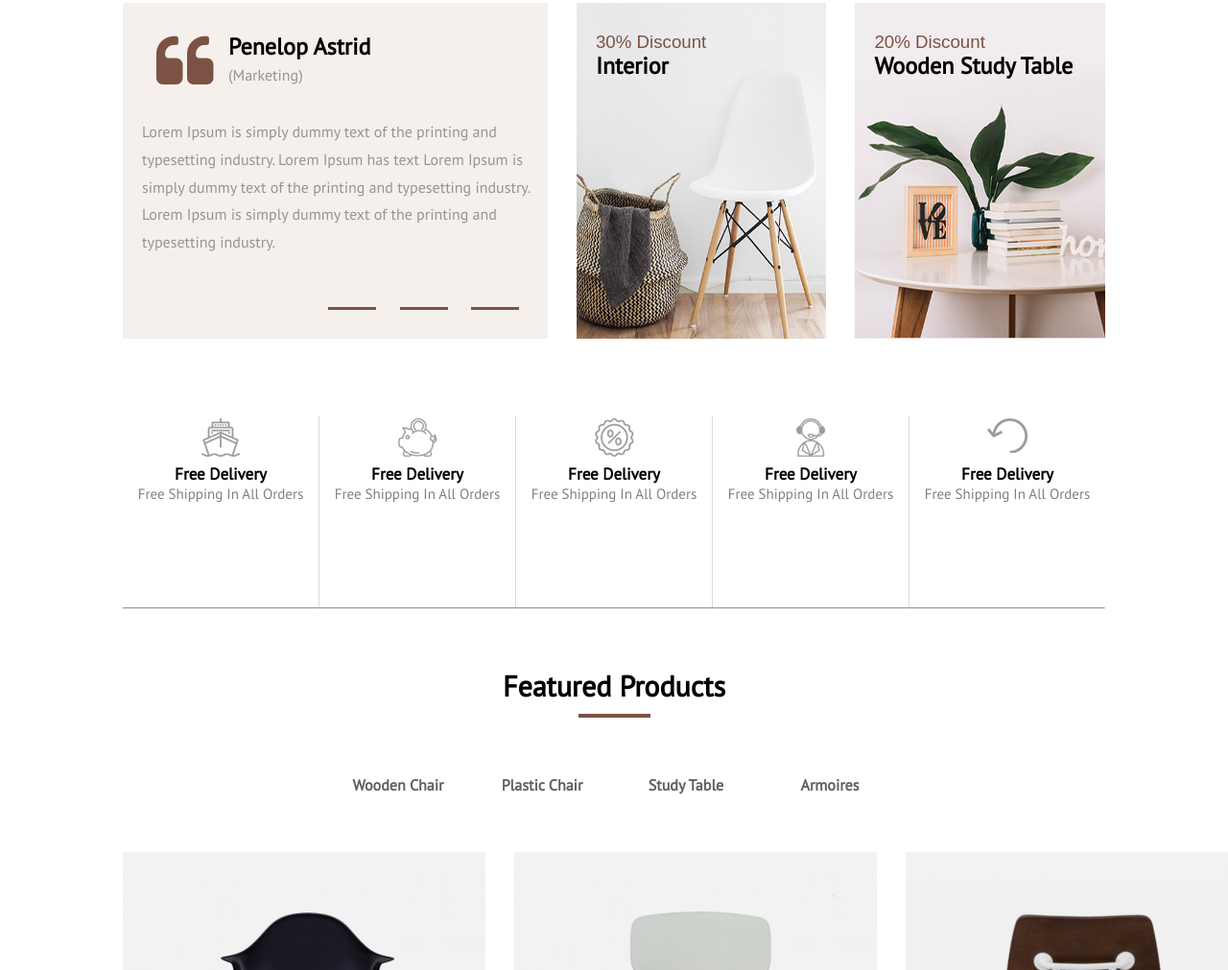
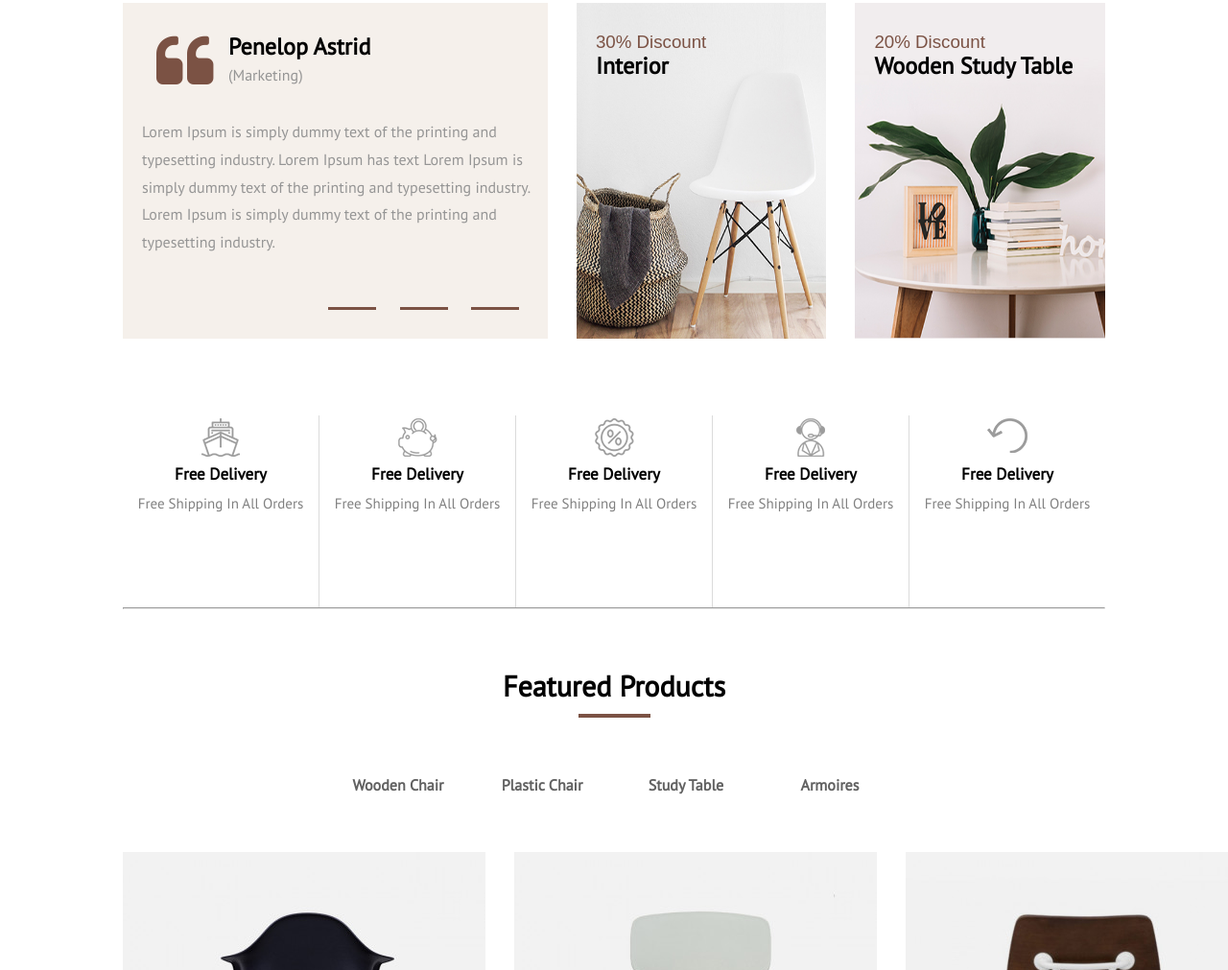
Before and after one commit to mohajore/Rock, a plain HTML site: page index.html in a window 1280 px wide. Shown: the part 1337-2348 px from the top of the page at 96% size. Drawn offline with Linux system fonts and the light colour scheme.

Commit message:
Update cssfile.css

```diff
--- a/cssfiles/cssfile.css
+++ b/cssfiles/cssfile.css
@@ -124,7 +124,7 @@ header .header-content{
     left: 0;
     border-color: var(--maincolor);
     border-style: solid;
-    border-width: 0 3px;
+    border-width: 0 3px
     width: 90%;
     height: 108%;
 
@@ -425,6 +425,8 @@ transition:   transform .5s, visiblity.5s,opacity.5s  ;
     color: gray;
     font-size: 15px;
     text-transform: capitalize;
+    display: block;
+    margin: 10px 0 0 0;
 }
 .sprite-icon{
     background-image: url(../images/service-icon.png);
```
